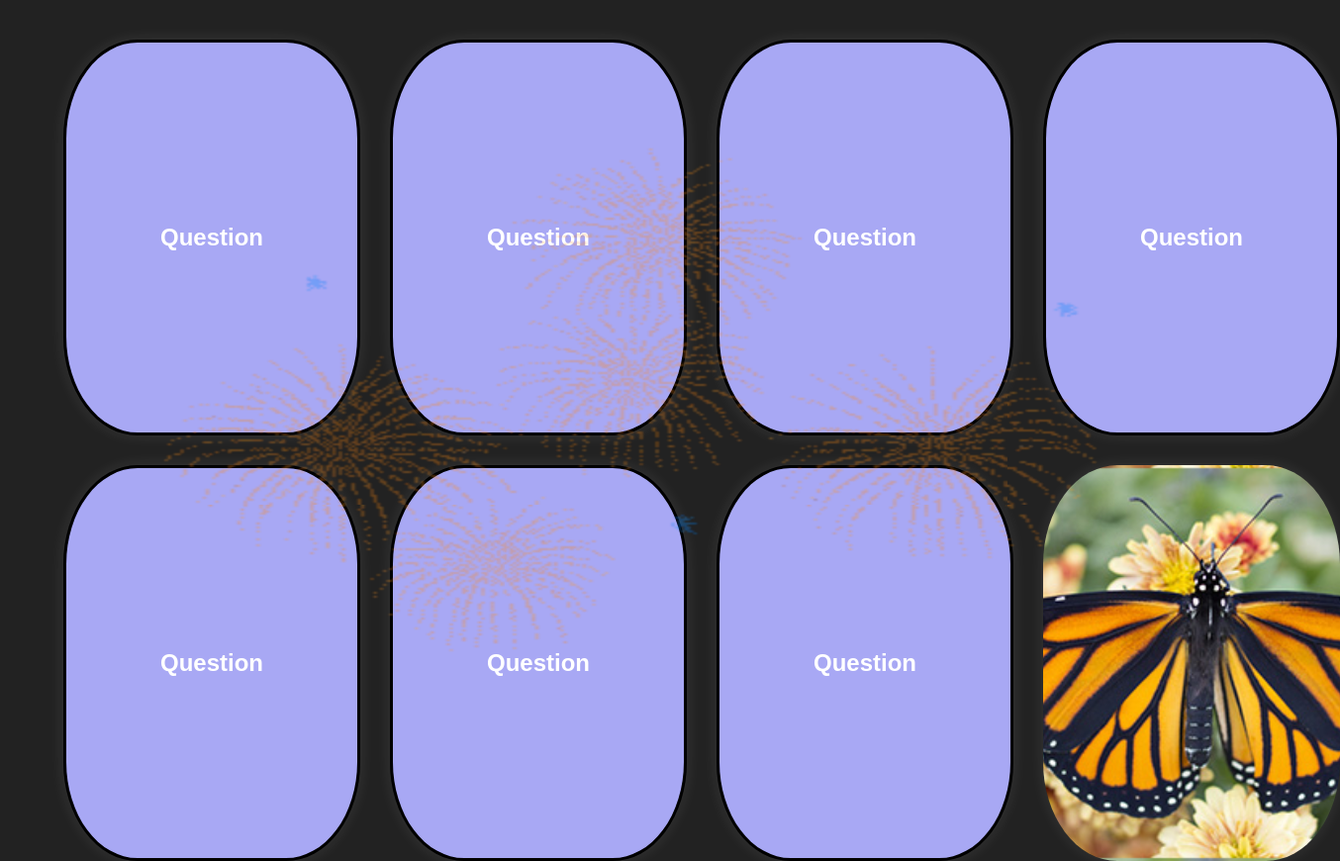
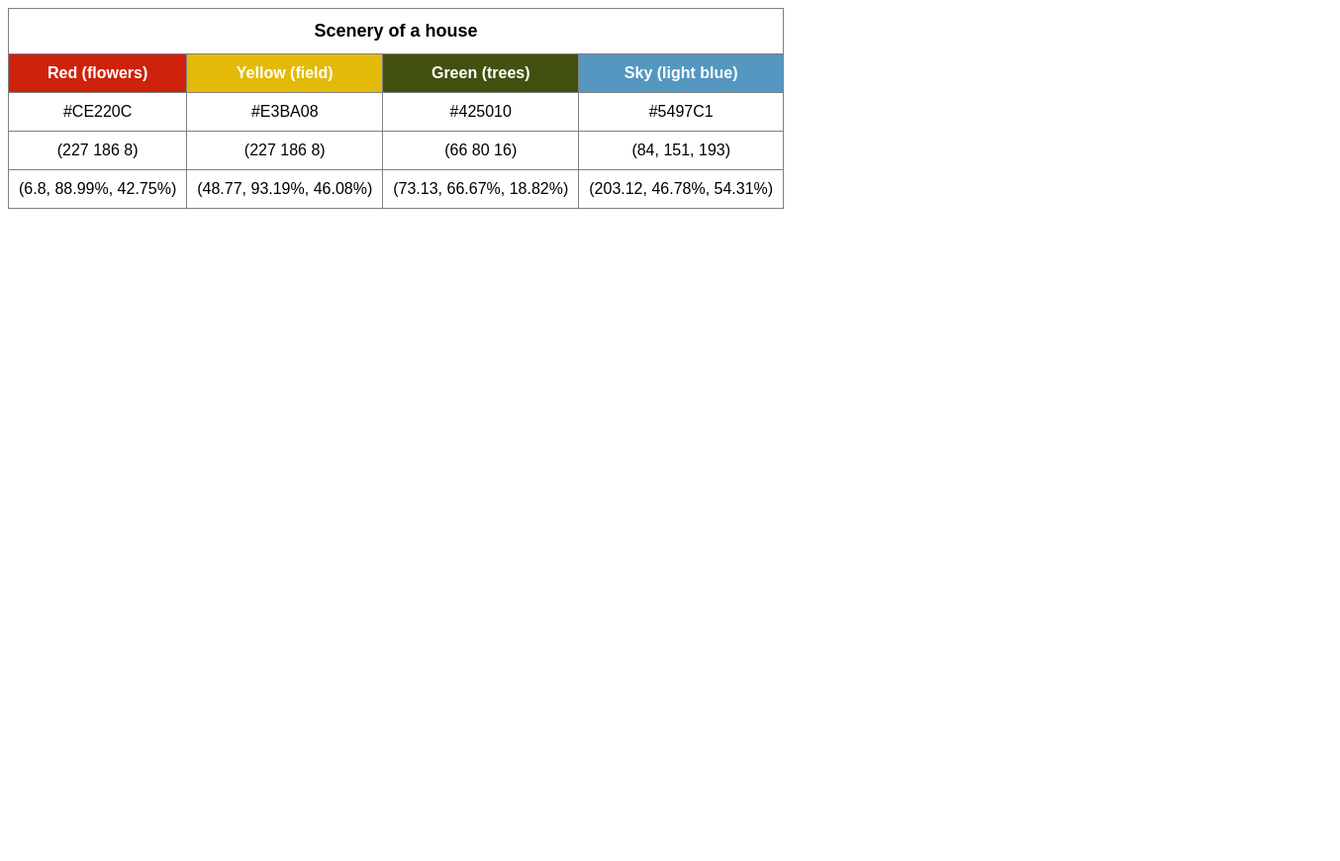
Before and after one commit to Zeb228228/psychozebical, a plain HTML site: page effects.html in a window 1280 px wide. Shown: the whole page at 99% size, 1354 px wide, since content can reach past the window. After the commit the page ends 800 px from the top, so only its background shows below. Drawn offline with Linux system fonts and the light colour scheme.

Commit message:
Add files via upload

```diff
--- a/effects.html
+++ b/effects.html
@@ -2,229 +2,38 @@
 <html lang="en">
 <head>
   <meta charset="UTF-8" />
-  <title>unique effects</title>
-  <style>
-    @keyframes anim{
-        from{ opacity: 1; }
-        to {opacity: 0;}
-    }
-    body {
-      margin: 0;
-      background: #222;
-      color: white;
-      font-family: Arial, sans-serif;
-      display: flex;
-      justify-content: center;
-      align-items: center;
-      height: 100vh;
-    }
-    .grid-container {
-      display: grid;
-      grid-template-columns: repeat(4, 1fr);
-      gap: 30px;
-      padding: 20px;
-      width: 90vw;
-      max-width: 1600px;
-      height: 90vh;
-      justify-items: center;
-      align-items: center;
-      perspective: 1200px;
-    }
-
-    .card {
-      width: 300px;
-      height: 400px;
-      cursor: pointer;
-      perspective: 1000px;
-    }
-    .card-inner {
-      position: relative;
-      width: 100%;
-      height: 100%;
-      transition: transform 0.8s ease;
-      transform-style: preserve-3d;
-      border-radius: 25%;
-      box-shadow: 0 0 15px rgba(255, 255, 255, 0.1);
-    }
-    .card-front, .card-back {
-      position: absolute;
-      width: 100%;
-      height: 100%;
-      border-radius: 25%;
-      backface-visibility: hidden;
-      display: flex;
-      justify-content: center;
-      align-items: center;
-      font-size: 24px;
-      font-weight: bold;
-      box-sizing: border-box;
-      border: 3px solid black;
-      color: white;
-    }
-    .card-front {
-      background-color: rgb(168, 168, 244);
-    }
-    .card-back {
-      background-color: rgb(120, 120, 230);
-      transform: rotateY(180deg);
-    }
-
-
-    .card1:hover .card-inner {
-      transform: rotateY(180deg);
-    }
-
-    .card2 .card-inner {
-      transition: transform 0.8s ease;
-    }
-    .card2:hover .card-inner {
-      transform: rotateX(180deg);
-    }
-    .card2 .card-back {
-      transform: rotateX(180deg);
-    }
-
-
-    .card3:hover .card-inner {
-      transform: rotateY(180deg);
-      box-shadow: 0 0 30px rgba(0, 255, 255, 0.8);
-    }
-
-    .card4:hover .card-inner {
-      transform: rotateY(180deg) scale(1.1);
-      transition-timing-function: cubic-bezier(0.68, -0.55, 0.265, 1.55);
-    }
-
-
-    .card5:hover .card-inner {
-      transform: rotateY(180deg);
-      box-shadow: 0 20px 40px rgba(0, 0, 0, 0.5);
-    }
-
-    .card6:hover .card-inner {
-      transform: rotateY(180deg) rotateZ(5deg);
-      transition-timing-function: ease-in-out;
-    }
-
-    .card7:hover .card-inner {
-      transform: rotateY(180deg);
-    }
-    .card7:hover .card-front,
-    .card7:hover .card-back {
-      text-shadow: 0 0 10px white;
-      transition: text-shadow 0.4s ease;
-    }
-    .card7 .card-front,
-    .card7 .card-back {
-      transition: text-shadow 0.4s ease;
-    }
-
-    .card8 .card-front {
-      background-image: url('images/butterfly.jpg');
-      background-size: cover;
-      background-position: center;
-      color: transparent;
-      border-color: transparent;
-    }
-    .card8 .card-back {
-      background-image: url('images/dinosaur.png');
-      background-size: cover;
-      background-position: center;
-      border-color: transparent;
-      color: transparent;
-      position: relative;
-    }
-    .card8 .card-back::after {
-      content: "";
-      position: absolute;
-      inset: 0;
-      display: flex;
-      justify-content: center;
-      align-items: center;
-      font-size: 28px;
-      font-weight: 700;
-      color: white;
-      text-shadow: 0 0 6px black;
-    }
-    .card8:hover .card-inner {
-      transform: rotateY(180deg);
-    }
-    img{
-
-        position: fixed;
-        top: 0;
-        left: 0;
-        width: 100vw;
-        height: 100vh;
-        z-index: 9999;
-        pointer-events: none;
-        animation-name: anim;
-        animation-duration: 5s;
-        animation-fill-mode: forwards;
-        animation-delay: 3s;
-    }
-
-  </style>
+  <title>table</title>
 </head>
 <body>
-  <img src="images/fireworks.gif" width="100%" height="100%" >
-  <section class="grid-container">
-
-    <div class="card card1">
-      <div class="card-inner">
-        <div class="card-front">Question</div>
-        <div class="card-back">Answer</div>
-      </div>
-    </div>
-
-    <div class="card card2">
-      <div class="card-inner">
-        <div class="card-front">Question</div>
-        <div class="card-back">Answer</div>
-      </div>
-    </div>
-
-    <div class="card card3">
-      <div class="card-inner">
-        <div class="card-front">Question</div>
-        <div class="card-back">Answer</div>
-      </div>
-    </div>
-
-    <div class="card card4">
-      <div class="card-inner">
-        <div class="card-front">Question</div>
-        <div class="card-back">Answer</div>
-      </div>
-    </div>
-
-    <div class="card card5">
-      <div class="card-inner">
-        <div class="card-front">Question</div>
-        <div class="card-back">Answer</div>
-      </div>
-    </div>
-
-    <div class="card card6">
-      <div class="card-inner">
-        <div class="card-front">Question</div>
-        <div class="card-back">Answer</div>
-      </div>
-    </div>
-
-    <div class="card card7">
-      <div class="card-inner">
-        <div class="card-front">Question</div>
-        <div class="card-back">Answer</div>
-      </div>
-    </div>
-
-    <div class="card card8">
-      <div class="card-inner">
-        <div class="card-front"></div>
-        <div class="card-back"></div>
-      </div>
-    </div>
+  <table border="1" cellpadding="10" cellspacing="0" style="border-collapse: collapse; text-align: center; font-family: Arial, sans-serif;">
+  <tr>
+    <th colspan="4" style="font-size: 18px; padding: 12px;">Scenery of a house</th>
+  </tr>
+  <tr>
+    <th style="background-color: #CE220C; color: white;">Red (flowers)</th>
+    <th style="background-color: #E3BA08; color: white;">Yellow (field)</th>
+    <th style="background-color: #425010; color: white;">Green (trees)</th>
+    <th style="background-color: #5497C1; color: white;">Sky (light blue)</th>
+  </tr>
+  <tr>
+    <td>#CE220C</td>
+    <td>#E3BA08</td>
+    <td>#425010</td>
+    <td>#5497C1</td>
+  </tr>
+  <tr>
+    <td>(227 186 8)</td>
+    <td>(227 186 8)</td>
+    <td>(66 80 16)</td>
+    <td>(84, 151, 193)</td>
+  </tr>
+  <tr>
+    <td>(6.8, 88.99%, 42.75%)</td>
+    <td>(48.77, 93.19%, 46.08%)</td>
+    <td>(73.13, 66.67%, 18.82%)</td>
+    <td>(203.12, 46.78%, 54.31%)</td>
+  </tr>
+  </table>
 
   </section>
 </body>
```
